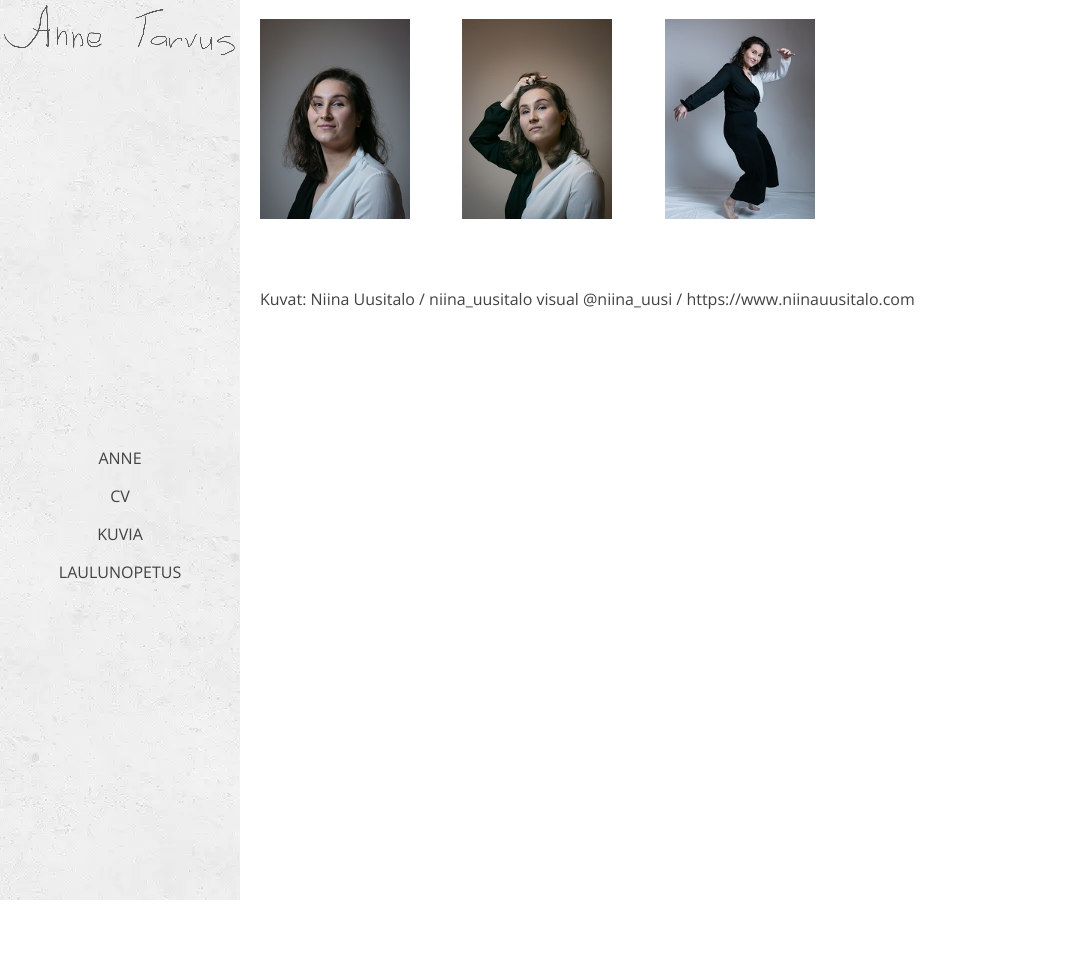
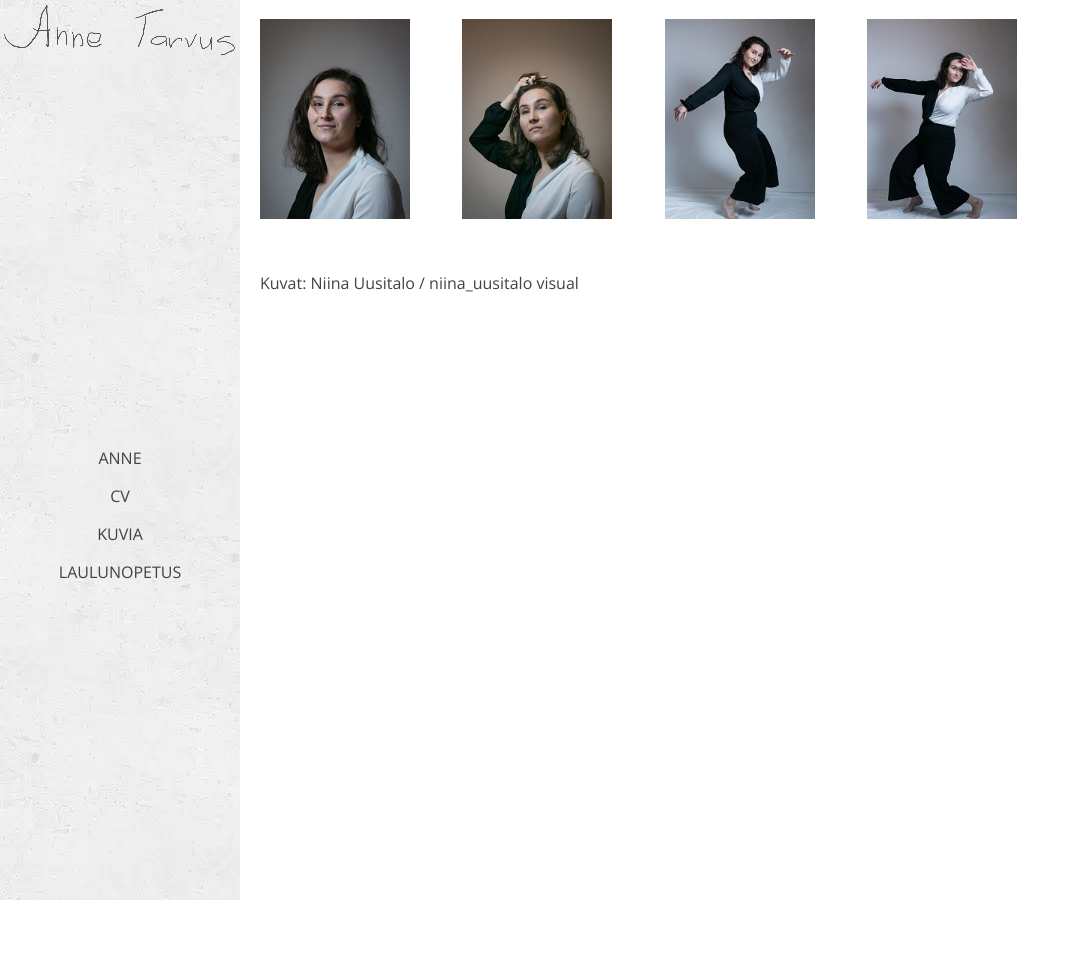
Before and after one commit to AnneTarvus/annetarvus.github.io, a Jekyll site: the page built from kuvia.md, in a window 1280 px wide. Shown: the whole page, without its empty margins (0-1080 px from the left). Built offline with Jekyll 4.4.1, drawn with Linux system fonts in a browser that asks for light colours.

Commit message:
Data based imagegallery

```diff
--- a/_data/navigation.yml
+++ b/_data/navigation.yml
@@ -11,6 +11,3 @@ pages:
 
 - title: Laulunopetus
   url: laulunopetus.html
-
-# - title: Ota yhteyttä
-#   url: contact.html
--- a/_layouts/kuvia.html
+++ b/_layouts/kuvia.html
@@ -2,24 +2,17 @@
 layout: content
 ---
 
-<div class="pictures">
-    <div class="img-hover-zoom">
-        <a target="_blank" href="assets/img/1.jpg">
-            <img class="img" src="assets/img/1_thumbnail.jpg" alt="Anne">
-        </a>
-    </div>
-    <div class="img-hover-zoom">
-        <a target="_blank" href="assets/img/2.jpg">
-            <img class="img" src="assets/img/2_thumbnail.jpg" alt="Anne">
-        </a>
-    </div>
-    <div class="img-hover-zoom">
-        <a target="_blank" href="assets/img/3.jpg">
-            <img class="img" src="assets/img/3_thumbnail.jpg" alt="Anne">
-        </a>
-    </div>
-    <p>
-        Kuvat: Niina Uusitalo / niina_uusitalo visual @niina_uusi /
-        <a href="https://www.niinauusitalo.com/">https://www.niinauusitalo.com</a>
-    </p>
+<div class="gallery">
+    {% for imageGallery in site.data.gallery.images %}
+        <div class="pictures">
+        {% for image in imageGallery.images %}
+        <div class="img-hover-zoom">
+            <a target="_blank" href="assets/img/{{image.image}}.jpg">
+                <img class="img" src="assets/img/{{image.image}}_thumbnail.jpg" alt="Anne">
+            </a>
+        </div>
+        {% endfor %}
+        </div>
+    <span>{{ imageGallery.caption }}</span>
+    {% endfor %}
 </div>
```
Also changed, not shown: _data/gallery.yml (added, +8 -0 lines), kuvia.md (+0 -6 lines), assets/img/4_thumbnail.jpg (added).
